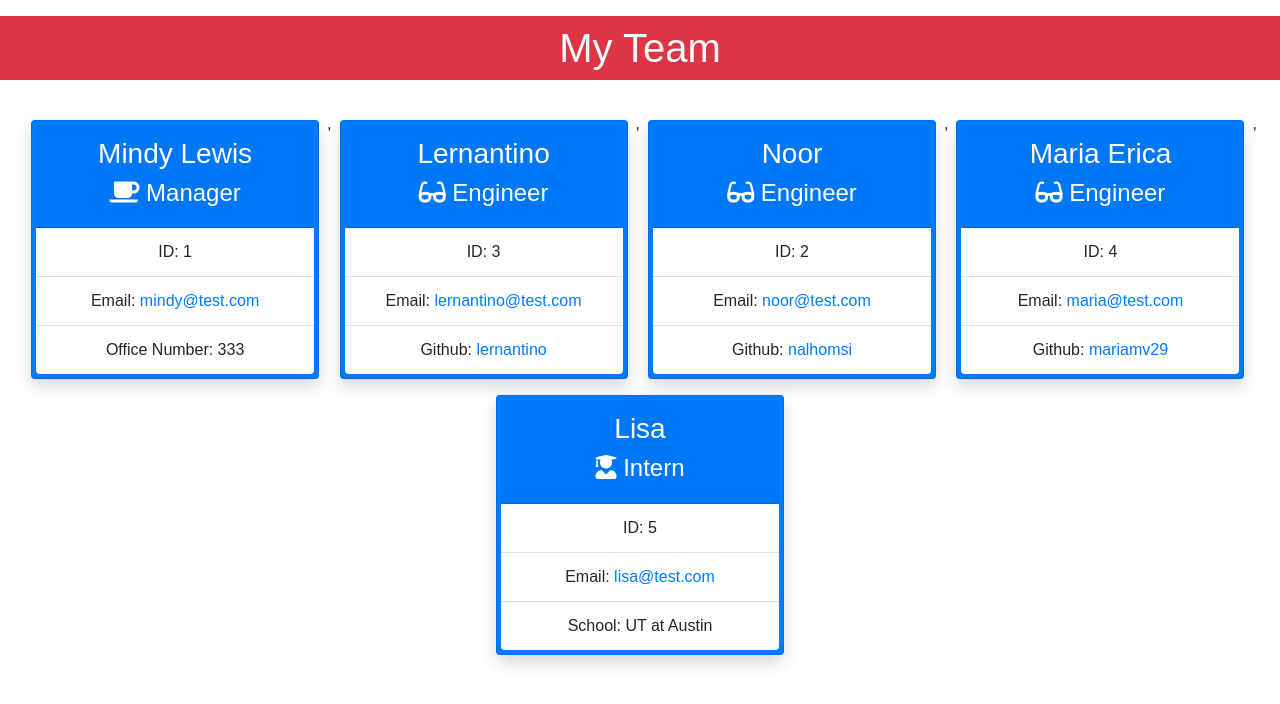
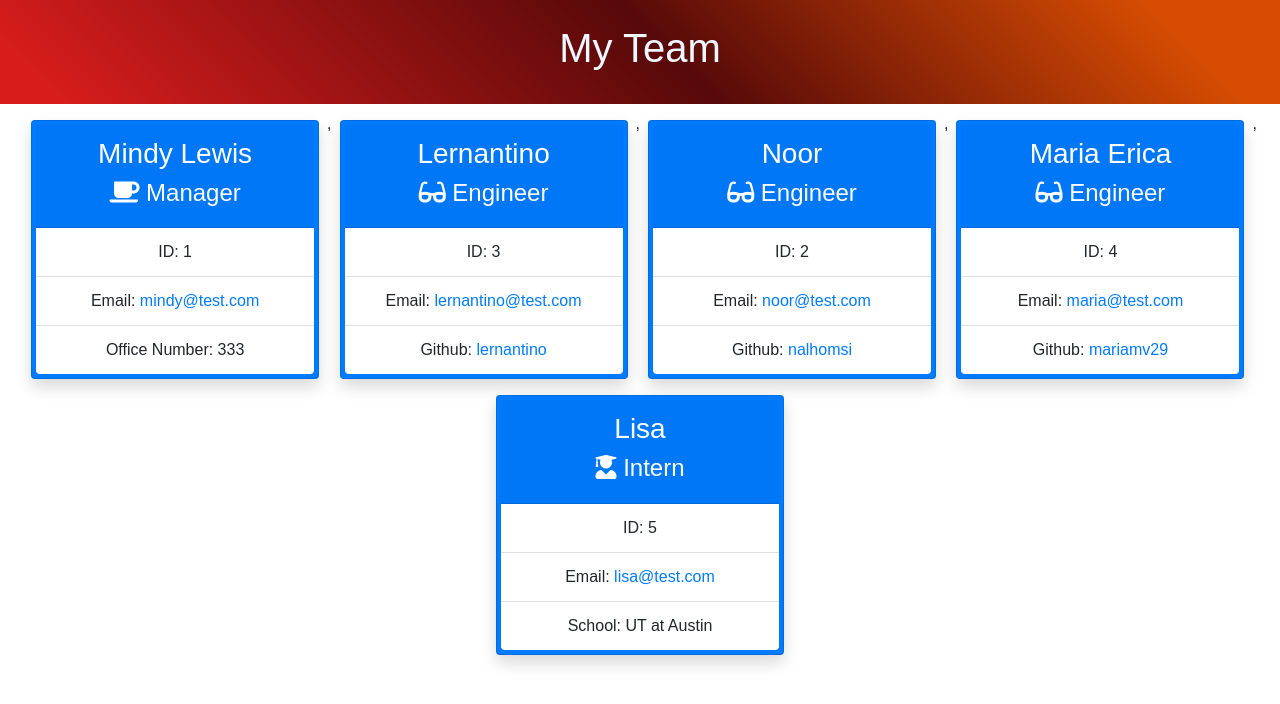
Before and after one commit to Mindydiane/bosses, a website: page dist/index.html in a window 1280 px wide. Drawn offline with nearby package versions, Linux system fonts and the light colour scheme.

Commit message:
changed the headers style

```diff
--- a/dist/index.html
+++ b/dist/index.html
@@ -15,7 +15,7 @@
       <body>
           <header>
               <div class="container-lg flex-row justify-space-between text-align-center py-3">
-                  <h1 class="page-title text-light bg-danger py-2 px-3 text-center ">My Team</h1>
+                  <h1 class="page-title py-2 px-3 text-center ">My Team</h1>
               </div>
           </header>
           <main class="container-fluid d-inline-flex p-2 flex-wrap mxy-5 col-12 justify-content-center ml-auto ">
--- a/dist/style.css
+++ b/dist/style.css
@@ -39,3 +39,13 @@ body {
   text-align: center;
   background-color: #f1f1f1;
 }
+
+header {
+  color: aliceblue;
+  background-image: linear-gradient(
+    45deg,
+    rgb(214, 28, 28) 5%,
+    rgb(87, 9, 9) 52%,
+    rgb(213, 76, 2) 90%
+  );
+}
```
Also changed, not shown: README.md.
